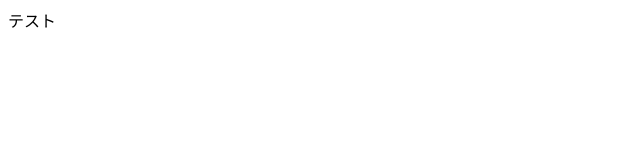
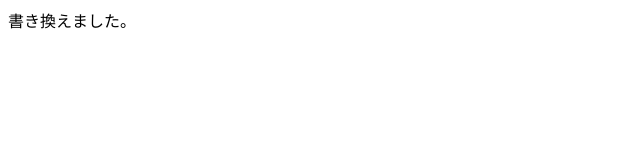
Before and after one commit to Puwol-CL/literacy_221205018_20250512, a plain HTML site: page index.html in a window 1280 px wide. Shown: the full height of the page, 0-640 px from the left. Drawn offline with Linux system fonts and the light colour scheme.

Commit message:
Update index.html
文章を書き換えた

```diff
--- a/index.html
+++ b/index.html
@@ -5,6 +5,6 @@
     <title>タイトル</title>
   </head>
   <body>
-    テスト
+    書き換えました。
   </body>
 </html>
```
